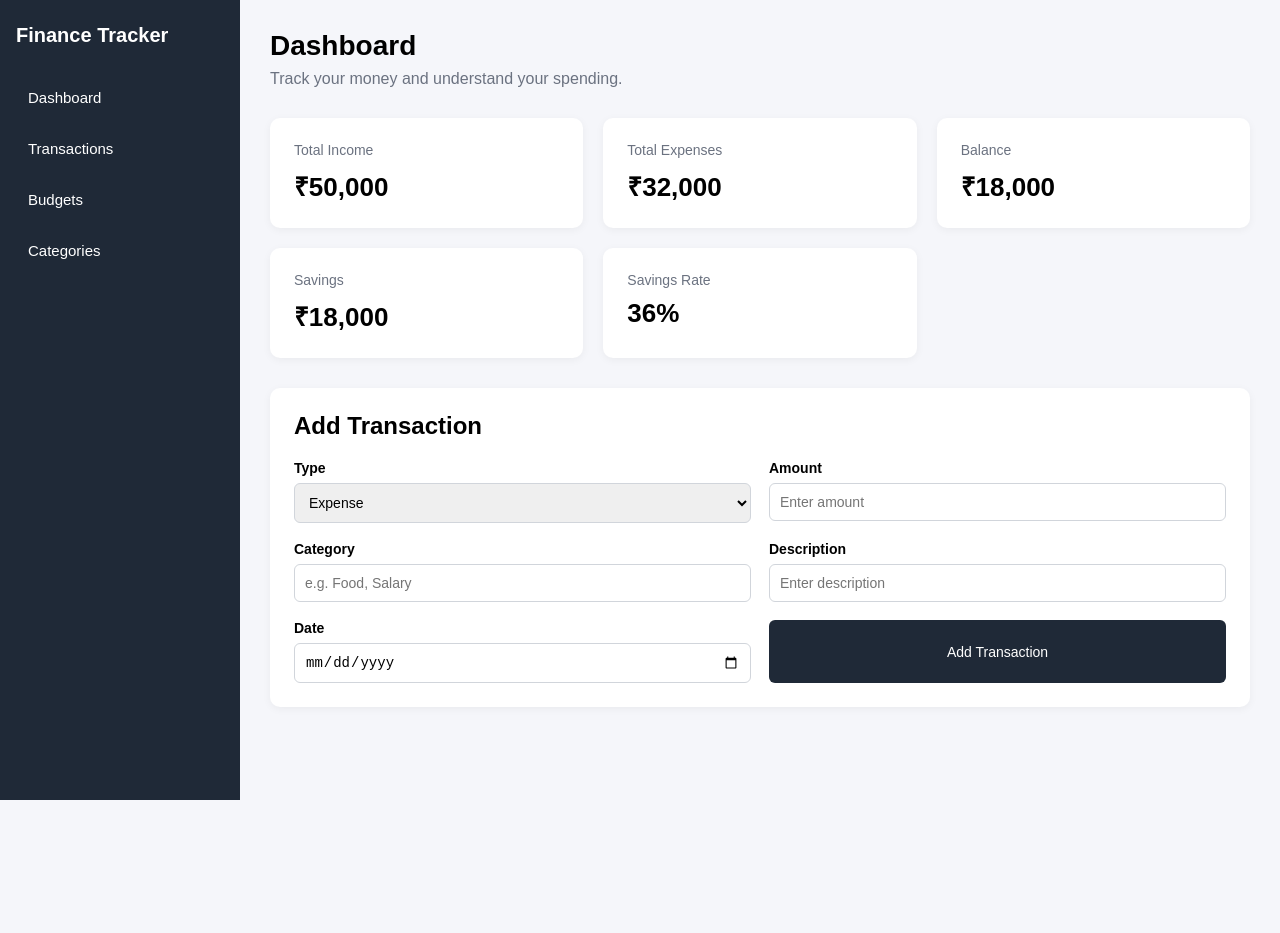
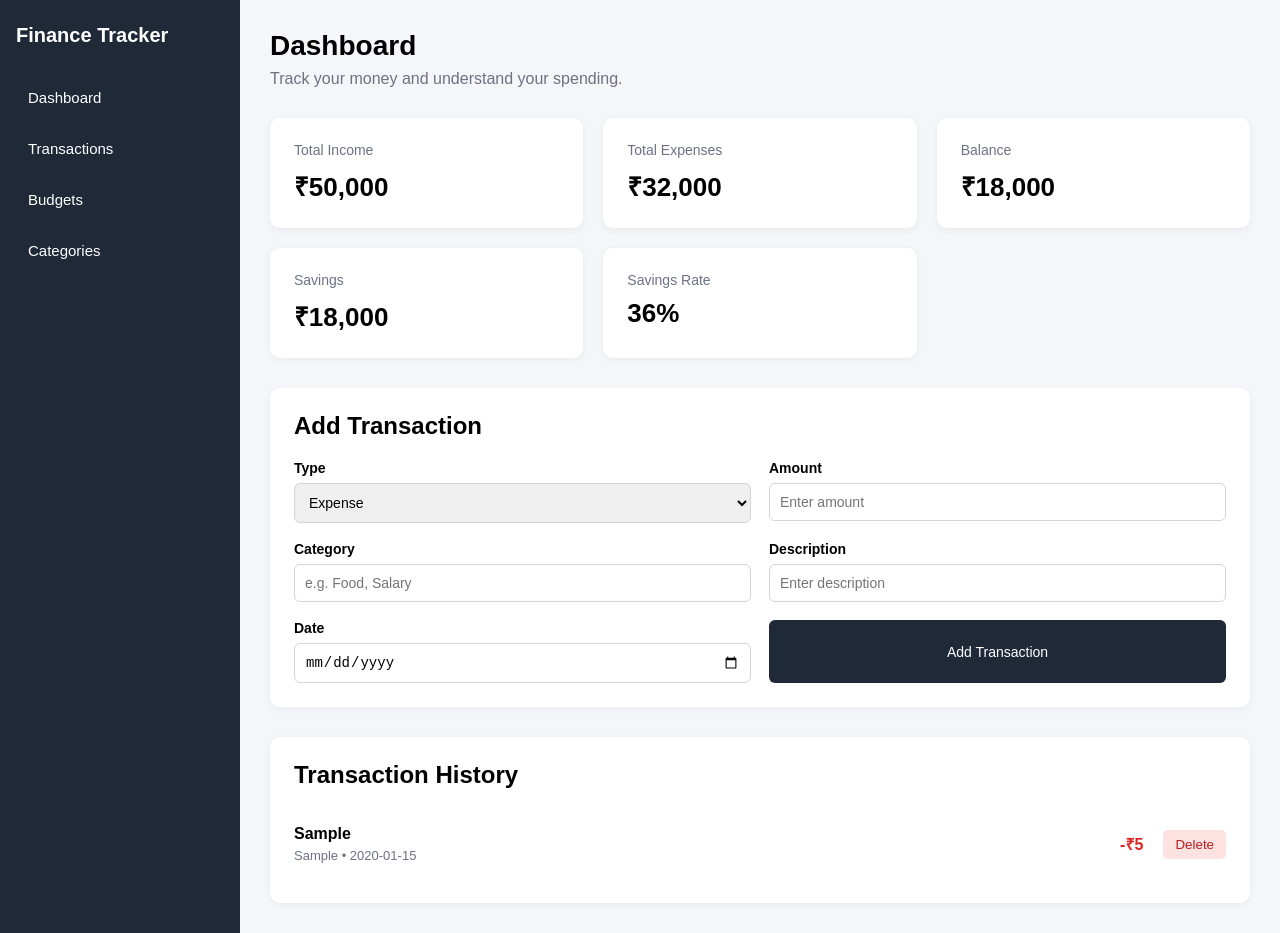
Before and after one commit to yahvi058/finance-tracker, a React (Vite) app: page / in a window 1280 px wide. Both pictures are taken after typing "5", "Sample", "Sample", "2020-01-15" into the empty fields and a click on the button "Add Transaction". Before the commit the page ends 800 px from the top, so only its background shows below. Built offline with nearby package versions, Linux system fonts and the light colour scheme.

Commit message:
Add transaction history and delete functionality

```diff
--- a/src/App.css
+++ b/src/App.css
@@ -111,3 +111,76 @@
 .add-button:hover {
   background: #374151;
 }
+
+.transaction-list-container {
+  background: white;
+  padding: 24px;
+  margin-top: 30px;
+  border-radius: 10px;
+  box-shadow: 0 2px 8px rgba(0, 0, 0, 0.05);
+}
+
+.transaction-list-container h2 {
+  margin-bottom: 20px;
+}
+
+.no-transactions {
+  color: #6b7280;
+}
+
+.transaction-list {
+  display: flex;
+  flex-direction: column;
+}
+
+.transaction-item {
+  display: flex;
+  justify-content: space-between;
+  align-items: center;
+  padding: 16px 0;
+  border-bottom: 1px solid #e5e7eb;
+}
+
+.transaction-item:last-child {
+  border-bottom: none;
+}
+
+.transaction-info {
+  display: flex;
+  flex-direction: column;
+  gap: 5px;
+}
+
+.transaction-info span {
+  color: #6b7280;
+  font-size: 13px;
+}
+
+.transaction-right {
+  display: flex;
+  align-items: center;
+  gap: 20px;
+}
+
+.income-amount {
+  color: #15803d;
+  font-weight: 600;
+}
+
+.expense-amount {
+  color: #dc2626;
+  font-weight: 600;
+}
+
+.delete-button {
+  border: none;
+  background: #fee2e2;
+  color: #b91c1c;
+  padding: 7px 12px;
+  border-radius: 5px;
+  cursor: pointer;
+}
+
+.delete-button:hover {
+  background: #fecaca;
+}
--- a/src/App.jsx
+++ b/src/App.jsx
@@ -4,6 +4,7 @@ import Sidebar from './components/Sidebar'
 import Header from './components/Header'
 import SummaryCard from './components/SummaryCard'
 import TransactionForm from './components/TransactionForm'
+import TransactionList from './components/TransactionList'
 
 function App() {
   const [transactions, setTransactions] = useState([])
@@ -12,6 +13,14 @@ function App() {
     ...currentTransactions,
     transaction,
   ])
+}
+
+function deleteTransaction(transactionId) {
+  setTransactions((currentTransactions) =>
+    currentTransactions.filter(
+      (transaction) => transaction.id !== transactionId
+    )
+  )
 }
 
   return (
@@ -49,6 +58,12 @@ function App() {
         </section>
 
         <TransactionForm onAddTransaction={addTransaction} />
+
+        <TransactionList
+  transactions={transactions}
+  onDeleteTransaction={deleteTransaction}
+/>
+
       </main>
     </div>
   )
--- /dev/null
+++ b/src/components/TransactionList.jsx
@@ -0,0 +1,48 @@
+function TransactionList({ transactions, onDeleteTransaction }) {
+  return (
+    <div className="transaction-list-container">
+      <h2>Transaction History</h2>
+
+      {transactions.length === 0 ? (
+        <p className="no-transactions">
+          No transactions added yet.
+        </p>
+      ) : (
+        <div className="transaction-list">
+          {transactions.map((transaction) => (
+            <div className="transaction-item" key={transaction.id}>
+              <div className="transaction-info">
+                <strong>{transaction.description || 'No description'}</strong>
+                <span>
+                  {transaction.category} • {transaction.date}
+                </span>
+              </div>
+
+              <div className="transaction-right">
+                <span
+                  className={
+                    transaction.type === 'income'
+                      ? 'income-amount'
+                      : 'expense-amount'
+                  }
+                >
+                  {transaction.type === 'income' ? '+' : '-'}₹
+                  {transaction.amount}
+                </span>
+
+                <button
+                  className="delete-button"
+                  onClick={() => onDeleteTransaction(transaction.id)}
+                >
+                  Delete
+                </button>
+              </div>
+            </div>
+          ))}
+        </div>
+      )}
+    </div>
+  )
+}
+
+export default TransactionList
```
